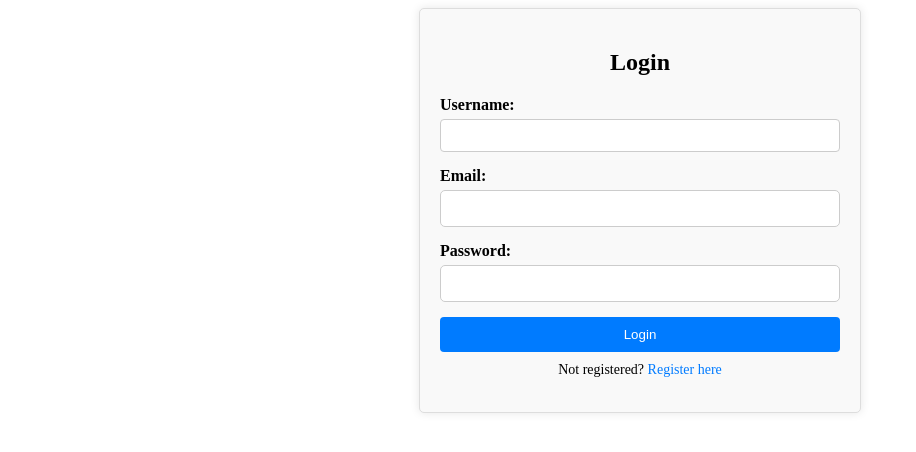
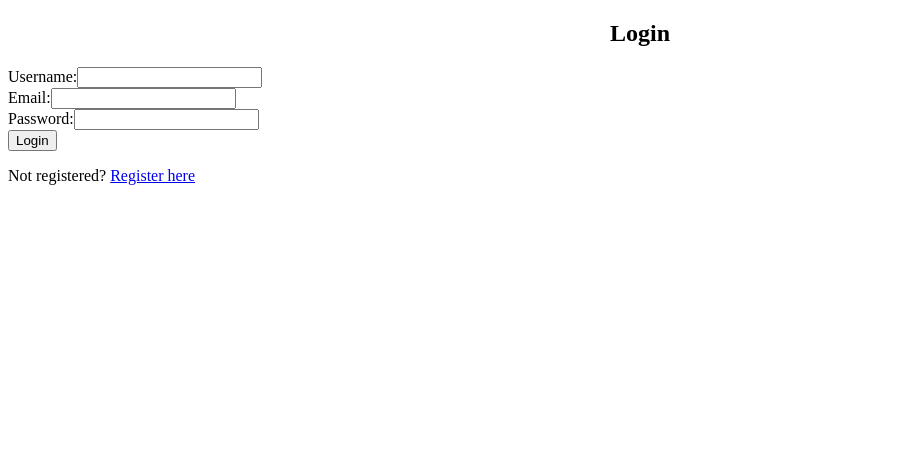
Before and after one commit to Faith-chepkemboi/WEB_APPLICATION, a React (Create React App) app in the folder frontend/: page / in a window 1280 px wide. Shown: the top 452 px of the page, without its empty margins (0-916 px from the left). Built offline with nearby package versions, Linux system fonts and the light colour scheme.

Commit message:
decode the jwt token to see if it matches with user

```diff
--- a/frontend/package.json
+++ b/frontend/package.json
@@ -6,6 +6,10 @@
     "@testing-library/jest-dom": "^5.17.0",
     "@testing-library/react": "^13.4.0",
     "@testing-library/user-event": "^13.5.0",
+    "@types/jwt-decode": "^3.1.0",
+    "crypto-browserify": "^3.12.0",
+    "jsonwebtoken": "^9.0.2",
+    "jwt-decode": "^4.0.0",
     "react-scripts": "5.0.1",
     "web-vitals": "^2.1.4"
   },
--- a/frontend/src/components/LoginForm.js
+++ b/frontend/src/components/LoginForm.js
@@ -1,7 +1,10 @@
 import React, { useState } from 'react';
 import axios from 'axios';
 import { Link, useHistory } from 'react-router-dom';
-import '../style.css'; // Import your CSS file for Login component
+import { jwtDecode } from "jwt-decode";
+
+
+
 
 const Login = () => {
   const [formData, setFormData] = useState({ username: '', email: '', password: '' });
@@ -19,7 +22,19 @@ const Login = () => {
     e.preventDefault();
     try {
       const response = await axios.post('http://localhost:8000/core/api/token/', formData);
-      localStorage.setItem('accessToken', response.data.access);
+      console.log("response ",response)
+      const accessToken = response.data.access;
+      console.log(" accessToken",accessToken)
+      const decodedToken = jwtDecode(accessToken);
+      console.log("decoded token",decodedToken)
+
+
+      if (decodedToken.email !== formData.email) {
+        setErrors({ email: 'incorrect email' });
+        return;
+      }
+
+      localStorage.setItem('accessToken', accessToken);
       localStorage.setItem('refreshToken', response.data.refresh);
       setErrors({});
       history.push('/dashboard');  // Redirect to dashboard after successful login
@@ -33,46 +48,43 @@ const Login = () => {
   };
 
   return (
-    <div className="login-container">
+    <div>
       <h2>Login</h2>
-      <form onSubmit={handleSubmit} className="login-form">
-        <div className="form-group">
-          <label htmlFor="username">Username:</label>
+      <form onSubmit={handleSubmit}>
+        <div>
+          <label>Username:</label>
           <input
             type="text"
-            id="username"
             name="username"
             value={formData.username}
             onChange={handleChange}
           />
-          {errors.username && <div className="error-message">{errors.username}</div>}
+          {errors.username && <div style={{ color: 'red' }}>{errors.username}</div>}
         </div>
-        <div className="form-group">
-          <label htmlFor="email">Email:</label>
+        <div>
+          <label>Email:</label>
           <input
             type="email"
-            id="email"
             name="email"
             value={formData.email}
             onChange={handleChange}
           />
-          {errors.email && <div className="error-message">{errors.email}</div>}
+          {errors.email && <div style={{ color: 'red' }}>{errors.email}</div>}
         </div>
-        <div className="form-group">
-          <label htmlFor="password">Password:</label>
+        <div>
+          <label>Password:</label>
           <input
             type="password"
-            id="password"
             name="password"
             value={formData.password}
             onChange={handleChange}
           />
-          {errors.password && <div className="error-message">{errors.password}</div>}
+          {errors.password && <div style={{ color: 'red' }}>{errors.password}</div>}
         </div>
-        <button type="submit" className="btn">Login</button>
+        <button type="submit">Login</button>
       </form>
-      {errors.non_field_errors && <div className="error-message">{errors.non_field_errors}</div>}
-      <p className="register-link">
+      {errors.non_field_errors && <div style={{ color: 'red' }}>{errors.non_field_errors}</div>}
+      <p>
         Not registered? <Link to="/register">Register here</Link>
       </p>
     </div>
--- a/frontend/webpack.config.js
+++ b/frontend/webpack.config.js
@@ -5,6 +5,8 @@ module.exports = {
   output: {
     path: path.resolve(__dirname, 'dist'),
     filename: 'bundle.js',
+    crypto: require.resolve('crypto-browserify')
+
   },
   module: {
     rules: [
--- a/package.json
+++ b/package.json
@@ -2,9 +2,9 @@
   "dependencies": {
     "axios": "^1.7.2",
     "express": "^4.19.2",
-   "react": "^18.1.0",
+    "jwt-decode": "^4.0.0",
+    "react": "^18.1.0",
     "react-dom": "^18.1.0"
-
   },
   "devDependencies": {
     "@types/react": "^18.3.3",
```
Also changed, not shown: 2 other files (tests, documents, lock files or other folders).
